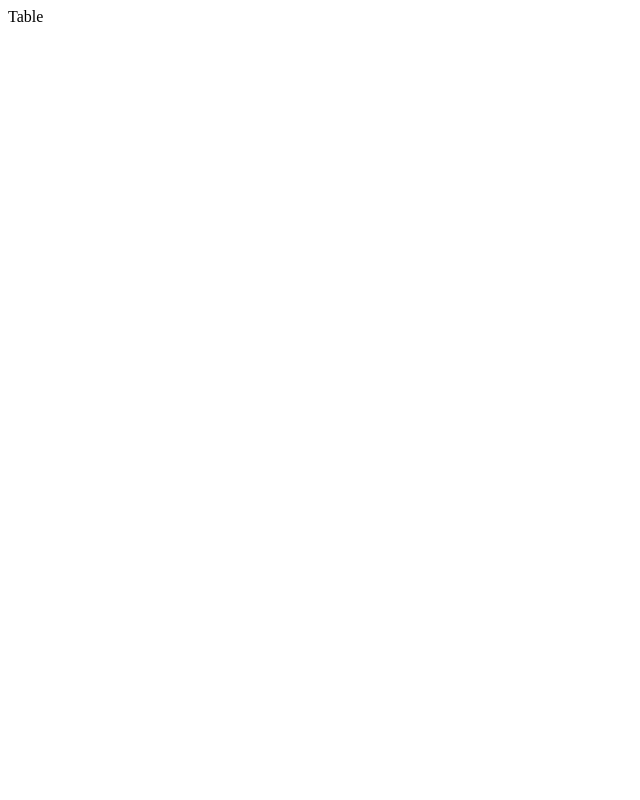
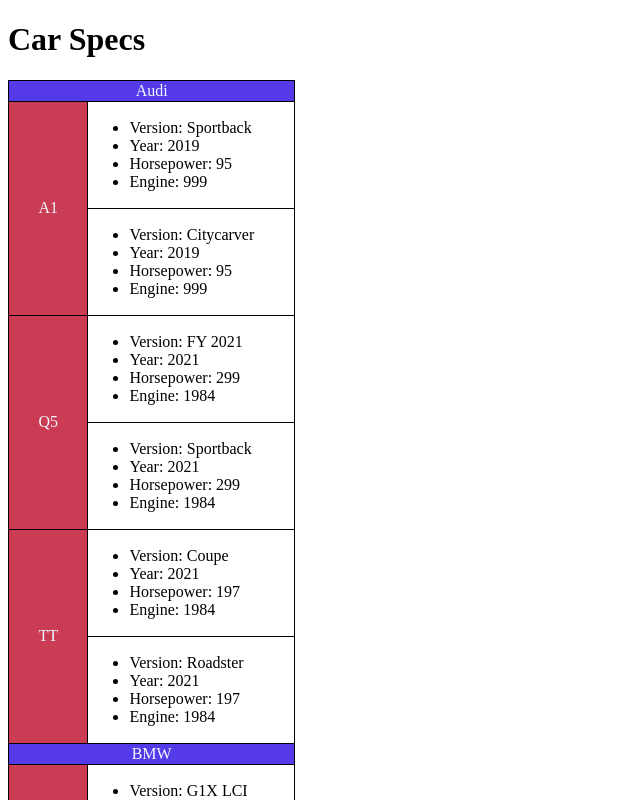
Before and after one commit to AnnLP2/react_course_hillel, a React (Create React App) app: page / in a window 1280 px wide. Shown: the top 800 px of the page, without its empty margins (0-640 px from the left). Built offline with nearby package versions, Linux system fonts and the light colour scheme.

Commit message:
hw_1 resolved

```diff
--- a/src/App.jsx
+++ b/src/App.jsx
@@ -1,9 +1,125 @@
-import Table from "./components/Table/Table";
+import CarTable from "./components/CarTable/CarTable";
 
 function App() {
+  const cars = [
+    {
+      id: 1,
+      brand: "Audi",
+      models: [
+        {
+          id: 1,
+          name: "A1",
+          collection: [
+            {
+              id: 1,
+              version: "Sportback",
+              year: 2019,
+              horsepower: 95,
+              engine: 999,
+            },
+            {
+              id: 2,
+              version: "Citycarver",
+              year: 2019,
+              horsepower: 95,
+              engine: 999,
+            },
+          ],
+        },
+        {
+          id: 2,
+          name: "Q5",
+          collection: [
+            {
+              id: 1,
+              version: "FY 2021",
+              year: 2021,
+              horsepower: 299,
+              engine: 1984,
+            },
+            {
+              id: 2,
+              version: "Sportback",
+              year: 2021,
+              horsepower: 299,
+              engine: 1984,
+            },
+          ],
+        },
+        {
+          id: 3,
+          name: "TT",
+          collection: [
+            {
+              id: 1,
+              version: "Coupe",
+              year: 2021,
+              horsepower: 197,
+              engine: 1984,
+            },
+            {
+              id: 2,
+              version: "Roadster",
+              year: 2021,
+              horsepower: 197,
+              engine: 1984,
+            },
+          ],
+        },
+      ],
+    },
+    {
+      id: 2,
+      brand: "BMW",
+      models: [
+        {
+          id: 1,
+          name: "8 series",
+          collection: [
+            {
+              id: 1,
+              version: "G1X LCI",
+              year: 2022,
+              horsepower: 333,
+              engine: 2998,
+            },
+            {
+              id: 2,
+              version: "G1X",
+              year: 2019,
+              horsepower: 340,
+              engine: 2998,
+            },
+          ],
+        },
+        {
+          id: 2,
+          name: "X6",
+          collection: [
+            {
+              id: 1,
+              version: "G06 LCI",
+              year: 2023,
+              horsepower: 530,
+              engine: 4395,
+            },
+            {
+              id: 2,
+              version: "G06",
+              year: 2020,
+              horsepower: 286,
+              engine: 2993,
+            },
+          ],
+        },
+      ],
+    },
+  ];
+
   return (
     <div className="App">
-      <Table />
+      <h1>Car Specs</h1>
+      <CarTable cars={cars} />
     </div>
   );
 }
--- /dev/null
+++ b/src/components/CarTable/CarTable.jsx
@@ -0,0 +1,46 @@
+import { Fragment } from "react";
+import "./style.css";
+
+const CarTable = ({ cars }) => {
+  return (
+    <table className="table">
+      <tbody>
+        {cars.map((car) => (
+          <Fragment key={car.id}>
+            <tr className="row__brand">
+              <td colSpan="2">
+                {car.brand}
+              </td>
+            </tr>
+            {car.models.map((model) =>
+              model.collection.map((item, i) => (
+                <Fragment key={item.id}>
+                  <tr>
+                    {i === 0 && (
+                      <td
+                        rowSpan={model.collection.length}
+                        className="cell__model"
+                      >
+                        {model.name}
+                      </td>
+                    )}
+                    <td style={{paddingRight: "40px"}}>
+                      <ul>
+                        <li>Version: {item.version}</li>
+                        <li>Year: {item.year}</li>
+                        <li>Horsepower: {item.horsepower}</li>
+                        <li>Engine: {item.engine}</li>
+                      </ul>
+                    </td>
+                  </tr>
+                </Fragment>
+              ))
+            )}
+          </Fragment>
+        ))}
+      </tbody>
+    </table>
+  );
+};
+
+export default CarTable;
--- /dev/null
+++ b/src/components/CarTable/style.css
@@ -0,0 +1,21 @@
+.table {
+  border-collapse: collapse;
+  border-spacing: 0;
+}
+
+.table td {
+  border: 1px solid black;
+}
+
+.row__brand {
+  background-color: rgb(84, 58, 232);
+  color: aliceblue;
+  text-align: center;
+}
+
+.cell__model {
+  padding: 15px;
+  background-color: rgb(201, 60, 84);
+  color: aliceblue;
+  text-align: center;
+}
--- a/src/components/Table/Table.jsx
+++ /dev/null
@@ -1,5 +0,0 @@
-const Table = () => {
-  return <div>Table</div>;
-};
-
-export default Table;
```
Also changed, not shown: src/components/Table/style.css (deleted).
